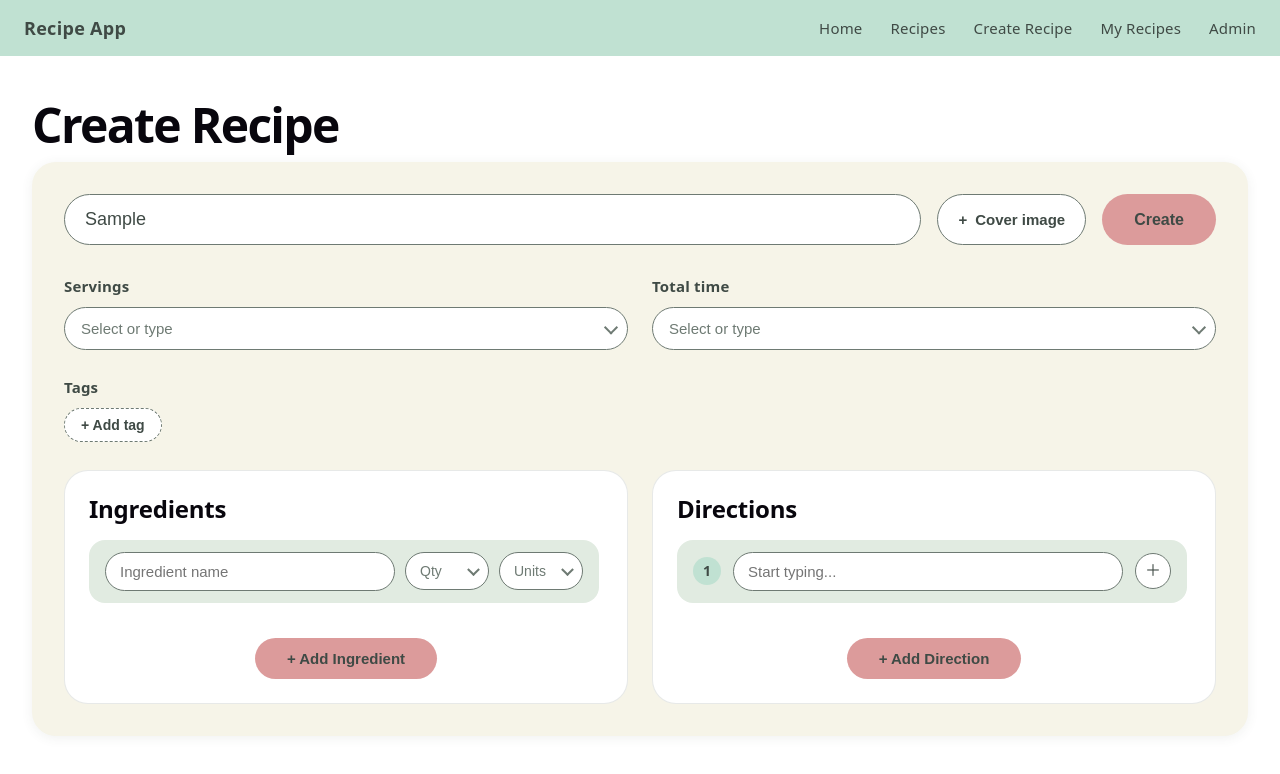
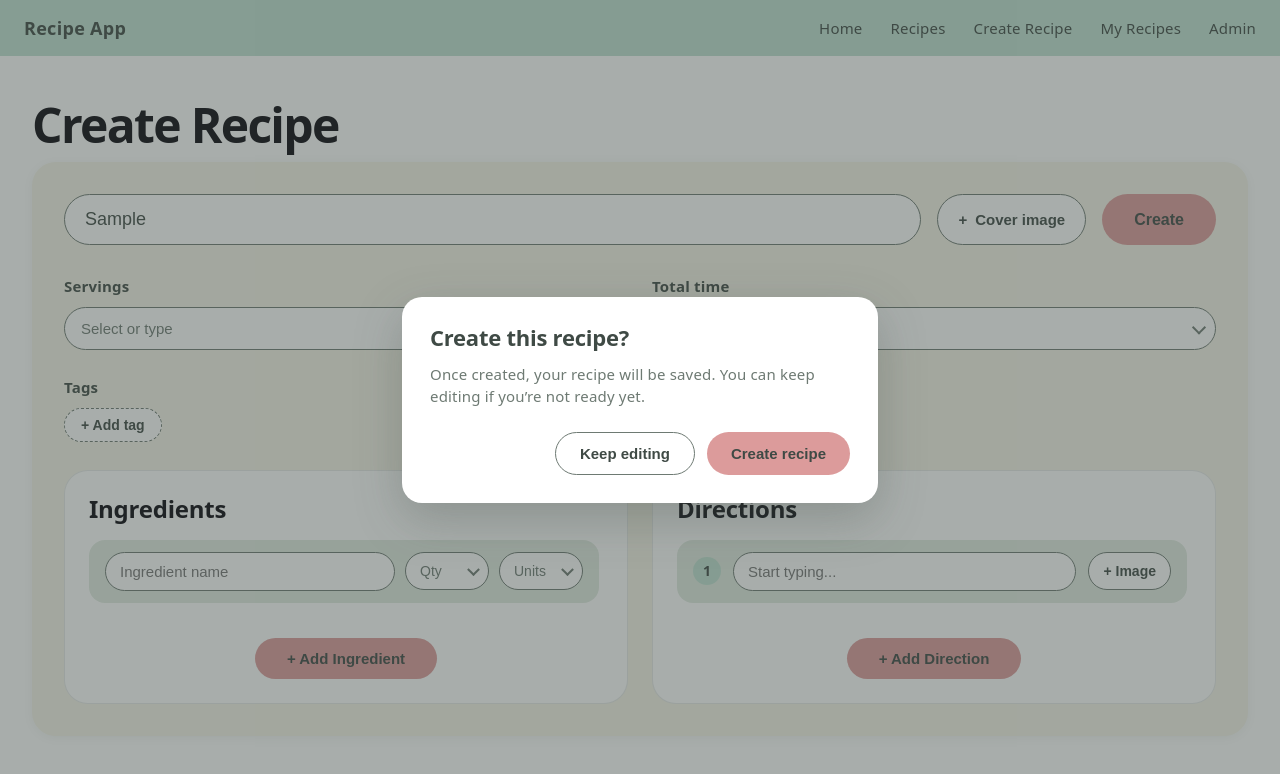
Before and after one commit to ethan-y-cheung/recipe-project, a React (Vite) app in the folder frontend/: page /create in a window 1280 px wide. Both pictures are taken after typing "Sample" into the empty fields and a click on the button "Create". Shown: the top 774 px of the page. Built offline with nearby package versions, Linux system fonts and the light colour scheme.

Commit message:
feat: update buttons and confirmation popup

```diff
--- a/frontend/src/pages/CreateRecipe.css
+++ b/frontend/src/pages/CreateRecipe.css
@@ -484,30 +484,51 @@
 /* Direction entry */
 .direction-entry {
   display: flex;
-  flex-direction: column;
+  align-items: center;
   gap: 12px;
   background-color: #E1EBE1;
   border-radius: 16px;
   padding: 12px 16px;
 }
 
-.direction-entry__row {
-  display: flex;
+/* Inline pill toggle for attaching a step image (mirrors the cover button) */
+.direction-image-button {
+  flex-shrink: 0;
+  display: inline-flex;
   align-items: center;
-  gap: 12px;
+  gap: 6px;
+  padding: 10px 14px;
+  font-size: 14px;
+  font-weight: 600;
+  white-space: nowrap;
+  color: var(--text);
+  background-color: #fff;
+  border: 1px solid var(--muted-text);
+  border-radius: 999px;
+  cursor: pointer;
+  transition: border-color 0.15s ease, background-color 0.15s ease;
 }
 
-/* Square icon-buttons sitting at the right of a direction row */
-.direction-image-button,
-.direction-remove-button {
+.direction-image-button:hover {
+  border-color: var(--text);
+  background-color: rgba(255, 255, 255, 0.7);
+}
+
+.direction-image-button--set {
+  border-color: var(--Header);
+  background-color: var(--Header);
+}
+
+/* Round × control shared by ingredient and direction rows */
+.entry-remove-button {
   flex-shrink: 0;
   display: inline-flex;
   align-items: center;
   justify-content: center;
-  width: 36px;
-  height: 36px;
+  width: 32px;
+  height: 32px;
   padding: 0;
-  font-size: 16px;
+  font-size: 20px;
   line-height: 1;
   color: var(--text);
   background-color: #fff;
@@ -517,50 +538,8 @@
   transition: border-color 0.15s ease, background-color 0.15s ease;
 }
 
-.direction-image-button:hover,
-.direction-remove-button:hover {
+.entry-remove-button:hover {
   border-color: var(--text);
-  background-color: rgba(255, 255, 255, 0.7);
-}
-
-.direction-remove-button {
-  font-size: 20px;
-}
-
-/* Per-step image thumbnail with a remove control */
-.direction-image {
-  position: relative;
-  align-self: flex-start;
-  margin-left: 40px;
-}
-
-.direction-image__img {
-  display: block;
-  max-width: 220px;
-  max-height: 160px;
-  border-radius: 12px;
-  object-fit: cover;
-}
-
-.direction-image__remove {
-  position: absolute;
-  top: -8px;
-  right: -8px;
-  width: 24px;
-  height: 24px;
-  display: inline-flex;
-  align-items: center;
-  justify-content: center;
-  font-size: 16px;
-  line-height: 1;
-  color: var(--text);
-  background-color: #fff;
-  border: 1px solid var(--muted-text);
-  border-radius: 50%;
-  cursor: pointer;
-}
-
-.direction-image__remove:hover {
   background-color: rgba(63, 74, 69, 0.12);
 }
 
@@ -608,6 +587,76 @@
   filter: brightness(0.96);
 }
 
+/* Create confirmation dialog */
+.modal-overlay {
+  position: fixed;
+  inset: 0;
+  z-index: 100;
+  display: flex;
+  align-items: center;
+  justify-content: center;
+  padding: 24px;
+  background-color: rgba(63, 74, 69, 0.45);
+}
+
+.modal {
+  width: 100%;
+  max-width: 420px;
+  background-color: #fff;
+  border-radius: 20px;
+  padding: 28px;
+  box-shadow: 0 16px 48px rgba(63, 74, 69, 0.28);
+}
+
+.modal__title {
+  margin: 0 0 12px;
+  font-size: 22px;
+  font-weight: 700;
+  color: var(--text);
+}
+
+.modal__body {
+  margin: 0 0 24px;
+  font-size: 15px;
+  line-height: 1.5;
+  color: var(--muted-text);
+}
+
+.modal__actions {
+  display: flex;
+  justify-content: flex-end;
+  gap: 12px;
+}
+
+.modal__button {
+  padding: 12px 24px;
+  font-size: 15px;
+  font-weight: 600;
+  border-radius: 999px;
+  cursor: pointer;
+  transition: filter 0.15s ease, background-color 0.15s ease;
+}
+
+.modal__button--secondary {
+  color: var(--text);
+  background-color: #fff;
+  border: 1px solid var(--muted-text);
+}
+
+.modal__button--secondary:hover {
+  background-color: var(--Background);
+}
+
+.modal__button--primary {
+  color: var(--text);
+  background-color: var(--Button);
+  border: none;
+}
+
+.modal__button--primary:hover {
+  filter: brightness(0.96);
+}
+
 @media (max-width: 800px) {
   .create-sections {
     grid-template-columns: 1fr;
--- a/frontend/src/pages/CreateRecipe.tsx
+++ b/frontend/src/pages/CreateRecipe.tsx
@@ -88,6 +88,12 @@ function ComboBox({
   )
 }
 
+type Ingredient = {
+  id: number
+  name: string
+  qty: string
+  units: string
+}
 
 type Direction = {
   id: number
@@ -96,7 +102,10 @@ type Direction = {
   imageUrl: string | null
 }
 
-let directionId = 1
+// Monotonic id generators for list rows. Kept at module scope so ids stay
+// unique across re-renders without needing to track a counter in state.
+let nextIngredientId = 1
+let nextDirectionId = 1
 
 export default function CreateRecipe() {
   const [availableTags, setAvailableTags] = useState<string[]>(DEFAULT_TAGS)
@@ -106,18 +115,24 @@ export default function CreateRecipe() {
   const tagPickerRef = useRef<HTMLDivElement>(null)
   const [servings, setServings] = useState('')
   const [totalTime, setTotalTime] = useState('')
-  const [qty, setQty] = useState('')
-  const [units, setUnits] = useState('')
 
   // Cover image (local preview only — uploaded when the save flow exists)
   const [coverUrl, setCoverUrl] = useState<string | null>(null)
   const coverInputRef = useRef<HTMLInputElement>(null)
 
+  const [ingredients, setIngredients] = useState<Ingredient[]>([
+    { id: nextIngredientId, name: '', qty: '', units: '' },
+  ])
+
   const [directions, setDirections] = useState<Direction[]>([
-    { id: directionId, text: '', imageUrl: null },
+    { id: nextDirectionId, text: '', imageUrl: null },
   ])
   // One hidden file input per direction, keyed by direction id
   const directionInputRefs = useRef<Record<number, HTMLInputElement | null>>({})
+
+  const [confirmOpen, setConfirmOpen] = useState(false)
+
+  // --- Cover image -----------------------------------------------------------
 
   const setCoverImage = (file: File | undefined) => {
     if (!file) return
@@ -135,18 +150,35 @@ export default function CreateRecipe() {
     if (coverInputRef.current) coverInputRef.current.value = ''
   }
 
-  // TODO: re-wire to the "+ Add Direction" button once each direction has its
-  // own per-entry state (today the qty/units ComboBoxes share single state, so
-  // added rows would mirror the same values). Prefixed with _ to keep it from
-  // tripping noUnusedLocals while intentionally unwired.
-  const _addDirection = () => {
-    directionId += 1
+  // --- Ingredients -----------------------------------------------------------
+
+  const addIngredient = () => {
+    nextIngredientId += 1
+    setIngredients((prev) => [
+      ...prev,
+      { id: nextIngredientId, name: '', qty: '', units: '' },
+    ])
+  }
+
+  const updateIngredient = (id: number, patch: Partial<Ingredient>) => {
+    setIngredients((prev) =>
+      prev.map((ing) => (ing.id === id ? { ...ing, ...patch } : ing))
+    )
+  }
+
+  const removeIngredient = (id: number) => {
+    setIngredients((prev) => prev.filter((ing) => ing.id !== id))
+  }
+
+  // --- Directions ------------------------------------------------------------
+
+  const addDirection = () => {
+    nextDirectionId += 1
     setDirections((prev) => [
       ...prev,
-      { id: directionId, text: '', imageUrl: null },
+      { id: nextDirectionId, text: '', imageUrl: null },
     ])
   }
-  void _addDirection
 
   const updateDirectionText = (id: number, text: string) => {
     setDirections((prev) =>
@@ -197,6 +229,8 @@ export default function CreateRecipe() {
     // eslint-disable-next-line react-hooks/exhaustive-deps
   }, [])
 
+  // --- Tags ------------------------------------------------------------------
+
   const toggleTag = (tag: string) => {
     setSelectedTags((prev) =>
       prev.includes(tag) ? prev.filter((t) => t !== tag) : [...prev, tag]
@@ -237,6 +271,25 @@ export default function CreateRecipe() {
     return () => document.removeEventListener('mousedown', handleClick)
   }, [tagPickerOpen])
 
+  // --- Create / confirm ------------------------------------------------------
+
+  const handleConfirmCreate = () => {
+    // TODO: persist the recipe once Firebase is configured. The form state
+    // (title, cover image, meta, ingredients, directions + their images) is
+    // ready to be assembled and uploaded here.
+    setConfirmOpen(false)
+  }
+
+  // Close the confirm dialog on Escape while it's open
+  useEffect(() => {
+    if (!confirmOpen) return
+    const handleKey = (e: KeyboardEvent) => {
+      if (e.key === 'Escape') setConfirmOpen(false)
+    }
+    document.addEventListener('keydown', handleKey)
+    return () => document.removeEventListener('keydown', handleKey)
+  }, [confirmOpen])
+
   return (
     <div className="create-recipe">
       <h1 className="create-recipe__title">Create Recipe</h1>
@@ -269,7 +322,11 @@ export default function CreateRecipe() {
               ×
             </button>
           )}
-          <button type="button" className="create-button">
+          <button
+            type="button"
+            className="create-button"
+            onClick={() => setConfirmOpen(true)}
+          >
             Create
           </button>
           <input
@@ -396,29 +453,52 @@ export default function CreateRecipe() {
           <section className="section-card">
             <h2 className="section-card__heading">Ingredients</h2>
             <div className="section-card__list">
-              <div className="ingredient-entry">
+              {ingredients.map((ingredient) => (
+                <div key={ingredient.id} className="ingredient-entry">
                   <input
                     type="text"
                     className="ingredient-entry__name"
                     placeholder="Ingredient name"
+                    value={ingredient.name}
+                    onChange={(e) =>
+                      updateIngredient(ingredient.id, { name: e.target.value })
+                    }
                   />
                   <ComboBox
                     className="combo--compact"
-                  value={qty}
-                  onChange={setQty}
+                    value={ingredient.qty}
+                    onChange={(qty) => updateIngredient(ingredient.id, { qty })}
                     options={QTY_PRESETS}
                     placeholder="Qty"
                   />
                   <ComboBox
                     className="combo--compact"
-                  value={units}
-                  onChange={setUnits}
+                    value={ingredient.units}
+                    onChange={(units) =>
+                      updateIngredient(ingredient.id, { units })
+                    }
                     options={UNIT_PRESETS}
                     placeholder="Units"
                   />
+                  {ingredients.length > 1 && (
+                    <button
+                      type="button"
+                      className="entry-remove-button"
+                      aria-label="Remove ingredient"
+                      title="Remove ingredient"
+                      onClick={() => removeIngredient(ingredient.id)}
+                    >
+                      ×
+                    </button>
+                  )}
                 </div>
+              ))}
             </div>
-            <button type="button" className="add-button">
+            <button
+              type="button"
+              className="add-button"
+              onClick={addIngredient}
+            >
               + Add Ingredient
             </button>
           </section>
@@ -429,10 +509,7 @@ export default function CreateRecipe() {
             <div className="section-card__list">
               {directions.map((direction, index) => (
                 <div key={direction.id} className="direction-entry">
-                  <div className="direction-entry__row">
-                    <span className="direction-entry__number">
-                      {index + 1}
-                    </span>
+                  <span className="direction-entry__number">{index + 1}</span>
                   <input
                     type="text"
                     className="direction-entry__input"
@@ -444,19 +521,31 @@ export default function CreateRecipe() {
                   />
                   <button
                     type="button"
-                      className="direction-image-button"
-                      aria-label={`Attach image to step ${index + 1}`}
-                      title="Attach image"
+                    className={`direction-image-button${
+                      direction.imageUrl ? ' direction-image-button--set' : ''
+                    }`}
+                    title={
+                      direction.imageUrl
+                        ? 'Change step image'
+                        : 'Add a step image'
+                    }
                     onClick={() =>
-                        directionInputRefs.current[direction.id]?.click()
+                      direction.imageUrl
+                        ? removeDirectionImage(direction.id)
+                        : directionInputRefs.current[direction.id]?.click()
+                    }
+                    aria-label={
+                      direction.imageUrl
+                        ? `Remove image from step ${index + 1}`
+                        : `Add image to step ${index + 1}`
                     }
                   >
-                      ＋
+                    {direction.imageUrl ? '× Image' : '+ Image'}
                   </button>
                   {directions.length > 1 && (
                     <button
                       type="button"
-                        className="direction-remove-button"
+                      className="entry-remove-button"
                       aria-label={`Remove step ${index + 1}`}
                       title="Remove step"
                       onClick={() => removeDirection(direction.id)}
@@ -476,42 +565,58 @@ export default function CreateRecipe() {
                     }
                   />
                 </div>
-
-                  {direction.imageUrl && (
-                    <div className="direction-image">
-                      <img
-                        className="direction-image__img"
-                        src={direction.imageUrl}
-                        alt={`Step ${index + 1}`}
-                      />
-                      <button
-                        type="button"
-                        className="direction-image__remove"
-                        aria-label={`Remove image from step ${index + 1}`}
-                        onClick={() => removeDirectionImage(direction.id)}
-                      >
-                        ×
-                      </button>
-                    </div>
-                  )}
-                </div>
               ))}
             </div>
-            {/* TODO: Add Direction is unwired. Re-enable onClick={_addDirection}
-                once the shared-state bug is fixed — multiple direction entries
-                currently collide on the same combo/input state (e.g. the qty and
-                units ComboBoxes are driven by single shared `qty`/`units` state,
-                so every row would mirror the same value). Each direction needs
-                its own per-entry state before adding more rows is safe. */}
             <button
               type="button"
               className="add-button"
+              onClick={addDirection}
             >
               + Add Direction
             </button>
           </section>
         </div>
       </div>
+
+      {/* Create confirmation dialog */}
+      {confirmOpen && (
+        <div
+          className="modal-overlay"
+          onClick={() => setConfirmOpen(false)}
+        >
+          <div
+            className="modal"
+            role="dialog"
+            aria-modal="true"
+            aria-labelledby="confirm-title"
+            onClick={(e) => e.stopPropagation()}
+          >
+            <h2 id="confirm-title" className="modal__title">
+              Create this recipe?
+            </h2>
+            <p className="modal__body">
+              Once created, your recipe will be saved. You can keep editing if
+              you’re not ready yet.
+            </p>
+            <div className="modal__actions">
+              <button
+                type="button"
+                className="modal__button modal__button--secondary"
+                onClick={() => setConfirmOpen(false)}
+              >
+                Keep editing
+              </button>
+              <button
+                type="button"
+                className="modal__button modal__button--primary"
+                onClick={handleConfirmCreate}
+              >
+                Create recipe
+              </button>
+            </div>
+          </div>
+        </div>
+      )}
     </div>
   )
 }
```
Lines whose indentation alone changed are shown as unchanged.
